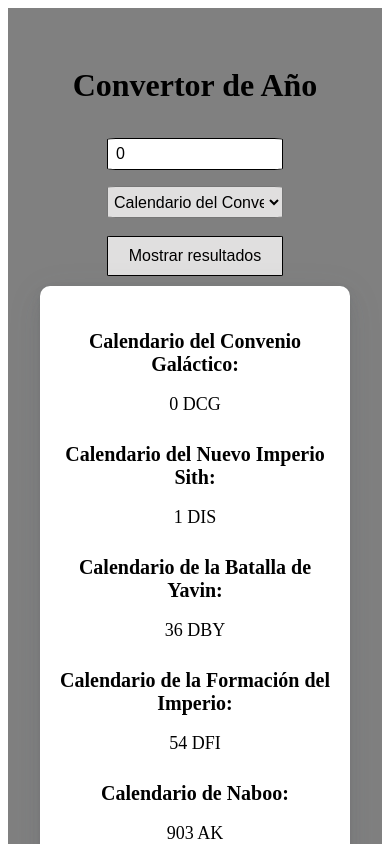
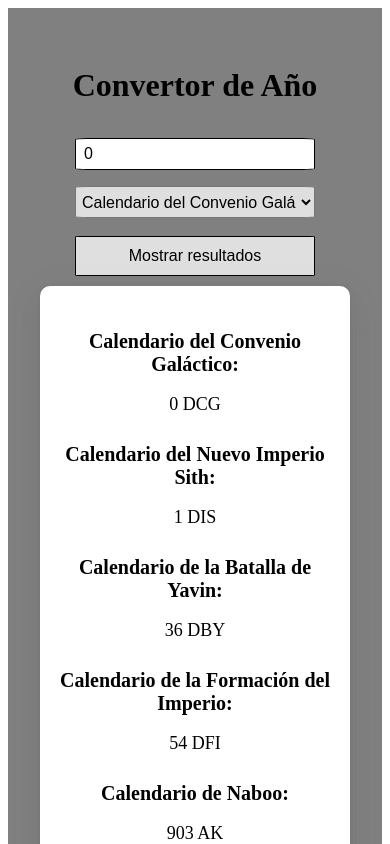
Before and after one commit to NicoFJCruz/StarWars_dateConverter, a React (Vite) app: page / in a window 390 px wide. Shown: the top 844 px of the page. Built offline with nearby package versions, Linux system fonts and the light colour scheme.

Commit message:
responsive change

```diff
--- a/src/App.css
+++ b/src/App.css
@@ -26,7 +26,7 @@
   align-items: center;
 }
 
-#inputText{
+#inputText {
   margin: 0.5rem;
   width: 8rem;
   height: 2rem;
@@ -63,22 +63,22 @@
   background-color: gray;
 }
 
-@media (max-width: 500px) {
+@media (max-width: 520px) {
   .optionsContainer {
     flex-direction: column;
   }
 
-  #inputText{
-    width: 11rem;
+  #inputText {
+    width: 15rem;
   }
 
   #selectedOption {
-    width: 11rem;
+    width: 15rem;
   }
 
   #convertButton {
     font-size: 1rem;
-    width: 11rem;
+    width: 15rem;
     height: 2.5rem;
   }
 }
```
